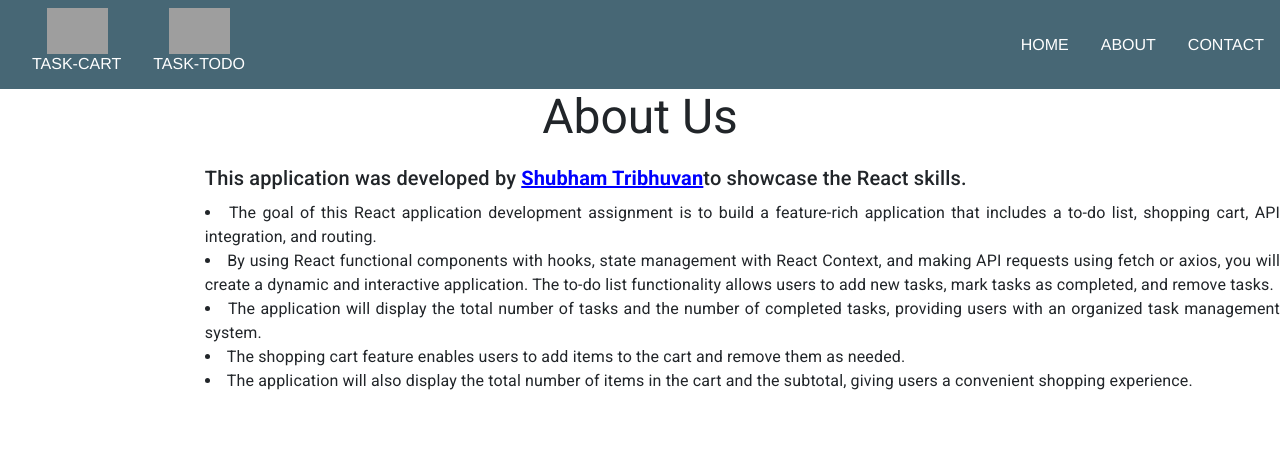
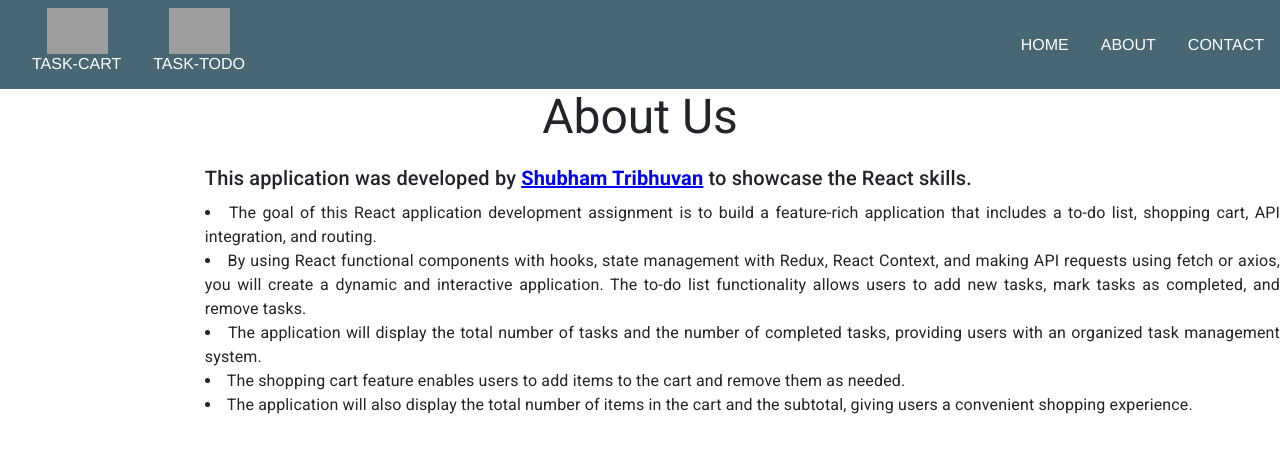
Before and after one commit to Shubhamtribhuvan8/Task-Cart, a React (Create React App) app: page /about in a window 1280 px wide. Shown: the top 452 px of the page. Built offline with nearby package versions, Linux system fonts and the light colour scheme; grey boxes are pictures that could not be loaded.

Commit message:
Added neccesery details and remove the console

```diff
--- a/public/index.html
+++ b/public/index.html
@@ -2,7 +2,6 @@
 <html lang="en">
   <head>
     <meta charset="utf-8" />
-    <link rel="icon" href="%PUBLIC_URL%/favicon.ico" />
     <meta name="viewport" content="width=device-width, initial-scale=1" />
     <meta name="theme-color" content="#000000" />
     <meta
@@ -26,7 +25,7 @@
     />
     <link
       rel="icon"
-      href="https://cdn-icons-png.flaticon.com/512/2775/2775994.png"
+      href="https://cdn.icon-icons.com/icons2/2387/PNG/512/shopping_cart_market_ecommerce_icon_144576.png"
       type="image/x-icon"
     />
     <title>TASKCART | TASKTODO</title>
--- a/src/Component/Commerce/ProductDetails.jsx
+++ b/src/Component/Commerce/ProductDetails.jsx
@@ -26,14 +26,12 @@ export default function ProductDetails() {
       var data = await fetch(url);
       data = await data.json();
       setState(data.data);
-      console.log(data);
     } catch (error) {
       console.log(error);
     }
   };
 
   useEffect(() => {
-    console.log(id);
     getData(
       `https://dbioz2ek0e.execute-api.ap-south-1.amazonaws.com/mockapi/get-products/${id}`
     );
--- a/src/Component/Commerce/ProductPage.jsx
+++ b/src/Component/Commerce/ProductPage.jsx
@@ -26,7 +26,6 @@ export default function ProductPage() {
     let data = await res.json();
     setTotal(data.totalPages);
     Action(dispatch, data.data);
-    console.log(data.data);
   }
 
   useEffect(() => {
--- a/src/Component/Page/About.jsx
+++ b/src/Component/Page/About.jsx
@@ -20,7 +20,7 @@ export default function About() {
           title="blank"
         >
           <strong style={{ color: "blue" }}>Shubham Tribhuvan</strong>
-        </a>
+        </a>{" "}
         to showcase the React skills.
       </Typography>
 
@@ -32,8 +32,8 @@ export default function About() {
         </li>
         <li>
           By using React functional components with hooks, state management with
-          React Context, and making API requests using fetch or axios, you will
-          create a dynamic and interactive application. The to-do list
+          Redux, React Context, and making API requests using fetch or axios,
+          you will create a dynamic and interactive application. The to-do list
           functionality allows users to add new tasks, mark tasks as completed,
           and remove tasks.
         </li>
```
Also changed, not shown: 1 other file (tests, documents, lock files or other folders).
